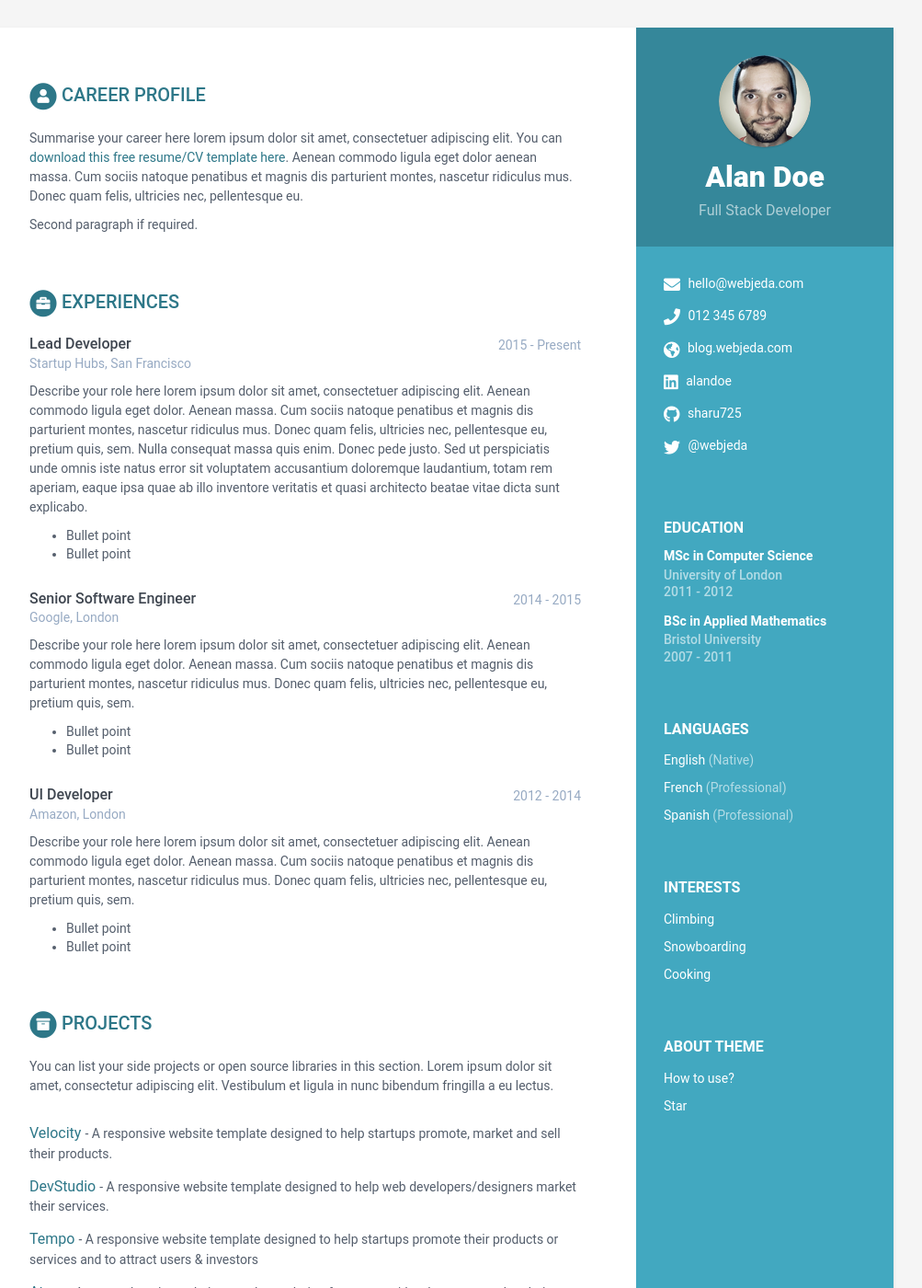
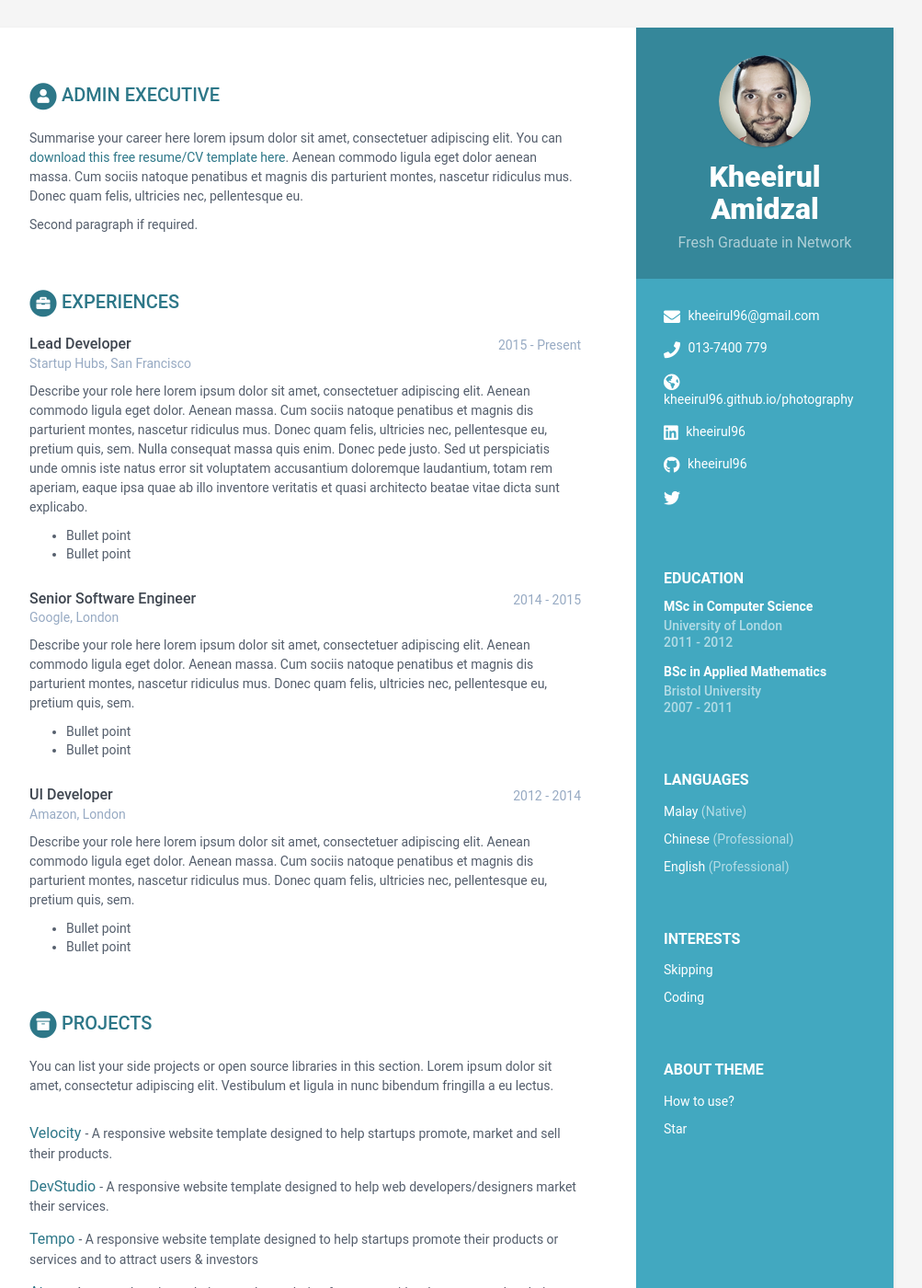
Before and after one commit to kheeirul96/resume-kheeirul, a Jekyll site: the page built from index.html, in a window 1280 px wide and 1400 px high. Shown: the whole window at 92% size, without its empty margins (168-1171 px from the left). Built offline with Jekyll 4.4.1, drawn with Linux system fonts in a browser that asks for light colours.

Commit message:
Information update

```diff
--- a/_data/data.yml
+++ b/_data/data.yml
@@ -7,45 +7,45 @@ sidebar:
     education: True # set to False if you want education in main section instead of in sidebar
 
     # Profile information
-    name: Alan Doe
-    tagline: Full Stack Developer
+    name: Kheeirul Amidzal
+    tagline: Fresh Graduate in Network
     avatar: profile.png  #place a 100x100 picture inside /assets/images/ folder and provide the name of the file below
 
     # Sidebar links
-    email: hello@webjeda.com
-    phone: 012 345 6789
-    website: blog.webjeda.com #do not add http://
-    linkedin: alandoe
-    github: sharu725
+    email: kheeirul96@gmail.com
+    phone: 013-7400 779
+    website: kheeirul96.github.io/photography #do not add http://
+    linkedin: kheeirul96
+    github: kheeirul96
     gitlab:
     bitbucket:
-    twitter: '@webjeda'
+    twitter: ''
     stack-overflow: # Number/Username, e.g. 123456/alandoe
     codewars:
     goodreads: # Number-Username, e.g. 123456-alandoe
 
     languages:
-      - idiom: English
+      - idiom: Malay
         level: Native
 
-      - idiom: French
+      - idiom: Chinese
         level: Professional
 
-      - idiom: Spanish
+      - idiom: English
         level: Professional
 
     interests:
-      - item: Climbing
+      - item: Skipping
         link:
 
-      - item: Snowboarding
+      - item:
         link:
 
-      - item: Cooking
+      - item: Coding
         link:
 
 career-profile:
-    title: Career Profile
+    title: Admin Executive
     summary: |
       Summarise your career here lorem ipsum dolor sit amet, consectetuer
       adipiscing elit. You can [download this free resume/CV template here]().
```
